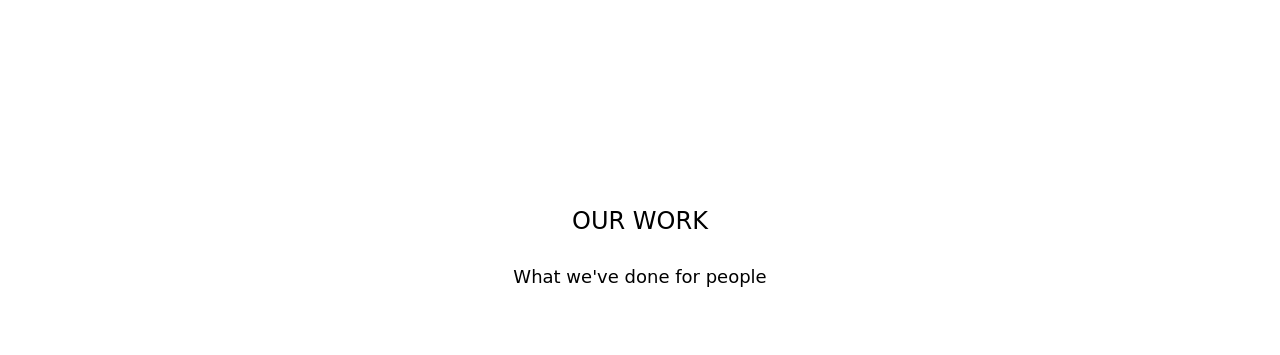
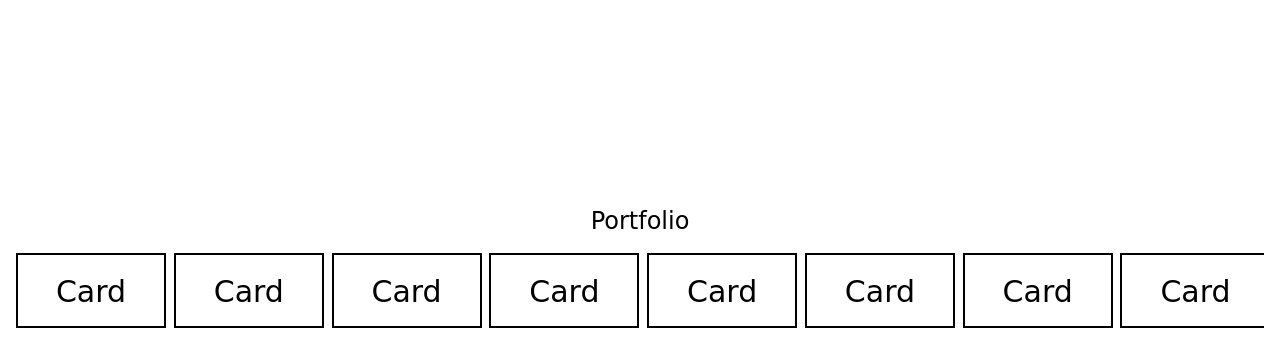
Before and after one commit to rmiyahara/Django-Site, a Django app: page / in a window 1280 px wide. Shown: the part 2125-2480 px from the top of the page. Run offline with Django 3.2, Linux system fonts and the light colour scheme.

Commit message:
Added prototype of portfolio

```diff
--- a/main_page/templates/main_page.html
+++ b/main_page/templates/main_page.html
@@ -36,37 +36,17 @@
 
 <!-- Work Section -->
 <div class="w3-container" style="padding:128px 16px" id="portfolio">
-  <h3 class="w3-center">OUR WORK</h3>
-  <p class="w3-center w3-large">What we've done for people</p>
-
-  <div class="w3-row-padding" style="margin-top:64px">
-    <div class="w3-col l3 m6">
-      <img src="/w3images/tech_mic.jpg" style="width:100%" onclick="onClick(this)" class="w3-hover-opacity" alt="A microphone">
-    </div>
-    <div class="w3-col l3 m6">
-      <img src="/w3images/tech_phone.jpg" style="width:100%" onclick="onClick(this)" class="w3-hover-opacity" alt="A phone">
-    </div>
-    <div class="w3-col l3 m6">
-      <img src="/w3images/tech_drone.jpg" style="width:100%" onclick="onClick(this)" class="w3-hover-opacity" alt="A drone">
-    </div>
-    <div class="w3-col l3 m6">
-      <img src="/w3images/tech_sound.jpg" style="width:100%" onclick="onClick(this)" class="w3-hover-opacity" alt="Soundbox">
-    </div>
-  </div>
-
-  <div class="w3-row-padding w3-section">
-    <div class="w3-col l3 m6">
-      <img src="/w3images/tech_tablet.jpg" style="width:100%" onclick="onClick(this)" class="w3-hover-opacity" alt="A tablet">
-    </div>
-    <div class="w3-col l3 m6">
-      <img src="/w3images/tech_camera.jpg" style="width:100%" onclick="onClick(this)" class="w3-hover-opacity" alt="A camera">
-    </div>
-    <div class="w3-col l3 m6">
-      <img src="/w3images/tech_typewriter.jpg" style="width:100%" onclick="onClick(this)" class="w3-hover-opacity" alt="A typewriter">
-    </div>
-    <div class="w3-col l3 m6">
-      <img src="/w3images/tech_tableturner.jpg" style="width:100%" onclick="onClick(this)" class="w3-hover-opacity" alt="A tableturner">
-    </div>
+  <h3 class="w3-center">Portfolio</h3>
+  <div class="scrolling-wrapper">
+    <div class="card w3-center"><h2>Card</h2></div>
+    <div class="card w3-center"><h2>Card</h2></div>
+    <div class="card w3-center"><h2>Card</h2></div>
+    <div class="card w3-center"><h2>Card</h2></div>
+    <div class="card w3-center"><h2>Card</h2></div>
+    <div class="card w3-center"><h2>Card</h2></div>
+    <div class="card w3-center"><h2>Card</h2></div>
+    <div class="card w3-center"><h2>Card</h2></div>
+    <div class="card w3-center"><h2>Card</h2></div>
   </div>
 </div>
 
--- a/personal_portfolio/templates/base.html
+++ b/personal_portfolio/templates/base.html
@@ -25,6 +25,26 @@ body, html {
 
 .w3-bar .w3-button {
   padding: 16px;
+}
+
+/* For portfolio scrolling */
+.scrolling-wrapper {
+  overflow-x: scroll;
+  overflow-y: hidden;
+  white-space: nowrap;
+}
+
+.card {
+  display: inline-block;
+  flex: 0 0 auto;
+  margin-right: 3px;
+}
+
+.card {
+  border: 2px solid black;
+  width: 150px;
+  height: 75px;
+  background: white;
 }
 </style>
 <body>
```
